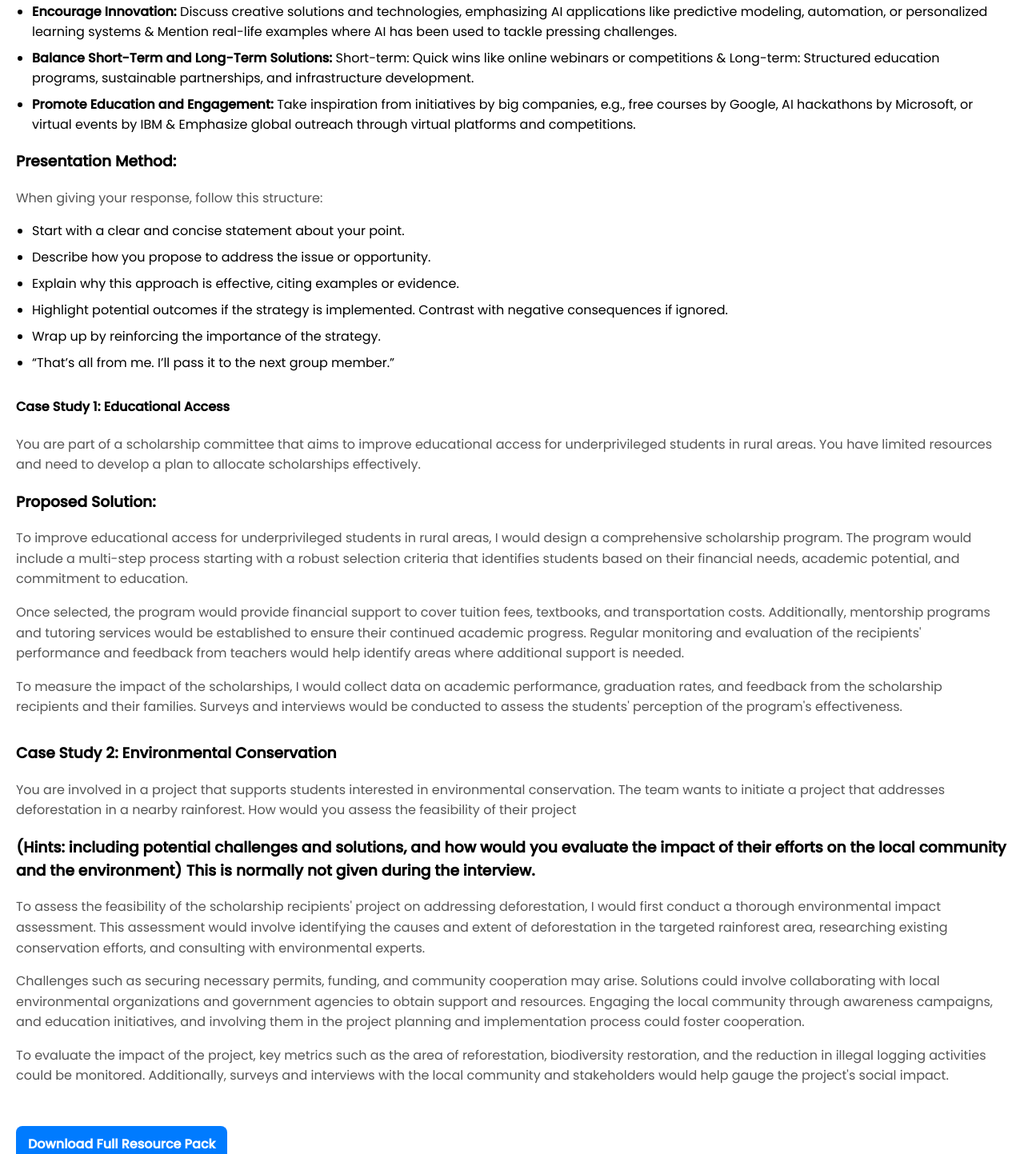
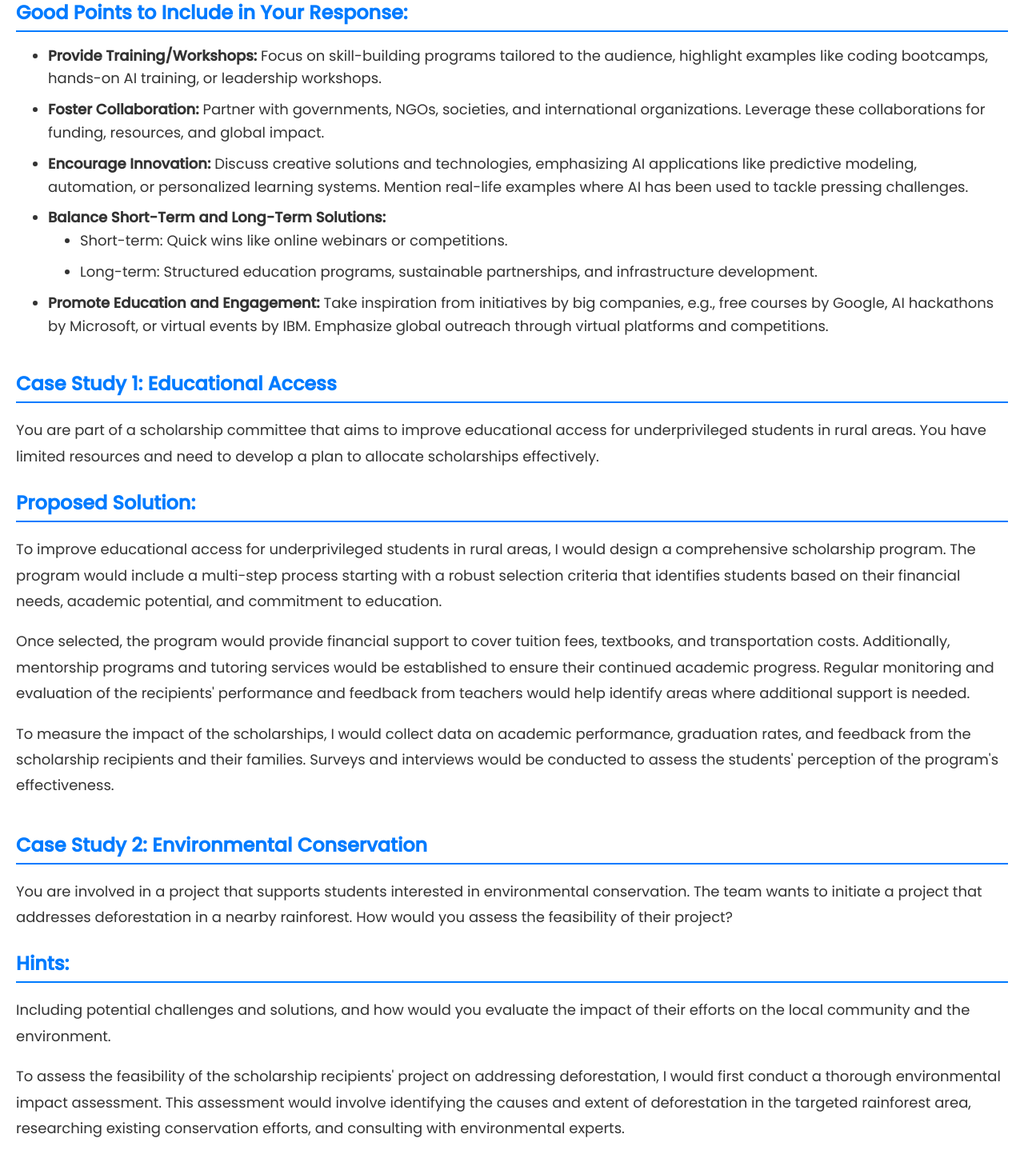
Before and after one commit to YiekSiewHao/MSI, a React (Create React App) app: page /preparation/koh_hui_xin_resource_pack in a window 1280 px wide. Shown: the part 700-2143 px from the top of the page at 80% size. Built offline with nearby package versions, Linux system fonts and the light colour scheme.

Commit message:
Scrolling Features for Essay Sample and Koh Hui Xin redesign

```diff
--- a/src/components/Koh_hui_xin_resource_pack.js
+++ b/src/components/Koh_hui_xin_resource_pack.js
@@ -1,4 +1,4 @@
-import React, { useEffect, useState } from 'react';
+import React from 'react';
 import { useNavigate } from 'react-router-dom';
 import styled from 'styled-components';
 import { ArrowBack } from '@mui/icons-material';
@@ -10,11 +10,11 @@ const ResourceContainer = styled.div`
 `;
 
 const BackButton = styled.button`
-  background-color: #007BFF;
+  background-color: #007bff;
   color: white;
   border: none;
-  padding: 10px 15px;
-  border-radius: 8px;
+  padding: 8px 12px;
+  border-radius: 5px;
   font-size: 16px;
   cursor: pointer;
   margin-bottom: 20px;
@@ -32,53 +32,57 @@ const BackButton = styled.button`
 `;
 
 const Title = styled.h1`
-  font-size: 32px;
-  color: #007BFF;
+  font-size: 36px;
+  color: #2c3e50;
   text-align: center;
-  margin-bottom: 20px;
+  margin-bottom: 30px;
 `;
 
 const Section = styled.div`
-  margin-bottom: 30px;
+  margin-bottom: 40px;
 
-  h2 {
+  h2, h3, h4 {
     font-size: 24px;
-    color: #007BFF;
+    color: #007bff;
     margin-bottom: 15px;
-    border-bottom: 2px solid #007BFF;
+    border-bottom: 2px solid #007bff;
     padding-bottom: 5px;
   }
 
   p {
-    font-size: 16px;
-    color: #555;
-    line-height: 1.6;
+    font-size: 18px;
+    color: #333;
+    line-height: 1.8;
+    margin-bottom: 15px;
   }
 
   ul {
     list-style-type: disc;
-    padding-left: 20px;
+    padding-left: 40px;
 
     li {
-      margin-bottom: 8px;
+      margin-bottom: 10px;
+      font-size: 18px;
+      line-height: 1.6;
+      color: #333;
     }
   }
 `;
 
 const DownloadLink = styled.a`
   display: inline-block;
-  margin-top: 20px;
-  padding: 10px 15px;
-  background: #007BFF;
+  margin-top: 30px;
+  padding: 12px 20px;
+  background: #28a745;
   color: white;
   text-decoration: none;
   border-radius: 8px;
-  font-size: 16px;
+  font-size: 18px;
   font-weight: bold;
   transition: background-color 0.3s ease;
 
   &:hover {
-    background-color: #0056b3;
+    background-color: #218838;
   }
 `;
 
@@ -106,13 +110,14 @@ const KohHuiXinResourcePack = () => {
           that has helped hundreds of students across Malaysia over the past three years,
           I can inspire and help you shape your dreams, too.
         </p>
-                <p><strong>Disclaimer:</strong> All the resources provided here are strictly for use under
+        <p>
+          <strong>Disclaimer:</strong> All the resources provided here are strictly for use under
           Malaysian Student Initiative and are not for sale.
         </p>
       </Section>
 
       <Section>
-                <h4>Part 1: Case Study QNA</h4>
+        <h2>Part 1: Case Study Q&A</h2>
         <p>
           A case study typically revolves around analyzing a real-world problem or scenario and
           proposing actionable solutions. For this scholarship interview, the case study might involve
@@ -122,32 +127,36 @@ to think critically, collaborate effectively, and innovate sustainably.
         </p>
         <h3>Good Points to Include in Your Response:</h3>
         <ul>
-                    <li><strong>Provide Training/Workshops:</strong> Focus on skill-building programs tailored to the audience, highlight examples like coding bootcamps, hands-on AI training, or leadership
-                    workshops.</li>
-                    <li><strong>Foster Collaboration:</strong> Partner with governments, NGOs, societies, and international organizations & Leverage these collaborations for funding, resources, and global impact.</li>
-                    <li><strong>Encourage Innovation:</strong> Discuss creative solutions and technologies, emphasizing AI applications like
-                    predictive modeling, automation, or personalized learning systems & Mention real-life examples where AI has been used to tackle pressing
-                    challenges.</li>
-                    <li><strong>Balance Short-Term and Long-Term Solutions:</strong> Short-term: Quick wins like online webinars or competitions & Long-term: Structured education programs, sustainable partnerships, and
-                    infrastructure development.</li>
-                    <li><strong>Promote Education and Engagement:</strong> Take inspiration from initiatives by big companies, e.g., free courses by
-                    Google, AI hackathons by Microsoft, or virtual events by IBM & Emphasize global outreach through virtual platforms and competitions.</li>
+          <li>
+            <strong>Provide Training/Workshops:</strong> Focus on skill-building programs tailored to the audience,
+            highlight examples like coding bootcamps, hands-on AI training, or leadership workshops.
+          </li>
+          <li>
+            <strong>Foster Collaboration:</strong> Partner with governments, NGOs, societies, and international organizations.
+            Leverage these collaborations for funding, resources, and global impact.
+          </li>
+          <li>
+            <strong>Encourage Innovation:</strong> Discuss creative solutions and technologies, emphasizing AI applications like
+            predictive modeling, automation, or personalized learning systems. Mention real-life examples where
+            AI has been used to tackle pressing challenges.
+          </li>
+          <li>
+            <strong>Balance Short-Term and Long-Term Solutions:</strong>
+            <ul>
+              <li>Short-term: Quick wins like online webinars or competitions.</li>
+              <li>Long-term: Structured education programs, sustainable partnerships, and infrastructure development.</li>
             </ul>
-                <h3>Presentation Method:</h3>
-                <p>When giving your response, follow this structure:</p>
-                <ul>
-                    <li>Start with a clear and concise statement about your point.</li>
-                    <li>Describe how you propose to address the issue or opportunity.</li>
-                    <li>Explain why this approach is effective, citing examples or evidence.</li>
-                    <li>Highlight potential outcomes if the strategy is implemented. Contrast with negative
-                    consequences if ignored.</li>
-                    <li>Wrap up by reinforcing the importance of the strategy.</li>
-                    <li>“That’s all from me. I’ll pass it to the next group member.”</li>
+          </li>
+          <li>
+            <strong>Promote Education and Engagement:</strong> Take inspiration from initiatives by big companies, e.g.,
+            free courses by Google, AI hackathons by Microsoft, or virtual events by IBM. Emphasize global outreach
+            through virtual platforms and competitions.
+          </li>
         </ul>
       </Section>
 
       <Section>
-                <h4>Case Study 1: Educational Access</h4>
+        <h2>Case Study 1: Educational Access</h2>
         <p>
           You are part of a scholarship committee that aims to improve educational access for
           underprivileged students in rural areas. You have limited resources and need to develop
@@ -176,30 +185,29 @@ to think critically, collaborate effectively, and innovate sustainably.
       </Section>
 
       <Section>
-                <h3>Case Study 2: Environmental Conservation</h3>
+        <h2>Case Study 2: Environmental Conservation</h2>
         <p>
-                    You are involved in a project that supports students interested in
-                    environmental conservation. The team wants to initiate a project that
-                    addresses deforestation in a nearby rainforest. How would you assess
-                    the feasibility of their project
+          You are involved in a project that supports students interested in environmental conservation.
+          The team wants to initiate a project that addresses deforestation in a nearby rainforest.
+          How would you assess the feasibility of their project?
         </p>
-                <h3>
-                    (Hints: including potential challenges and solutions, and how would you
-                    evaluate the impact of their efforts on the local community and the
-                    environment) This is normally not given during the interview.
-                </h3>
+        <h3>Hints:</h3>
+        <p>
+          Including potential challenges and solutions, and how would you evaluate the impact of their efforts
+          on the local community and the environment.
+        </p>
         <p>
           To assess the feasibility of the scholarship recipients' project on addressing deforestation, I
-                    would first conduct a thorough environmental impact assessment. This assessment would
-                    involve identifying the causes and extent of deforestation in the targeted rainforest area,
-                    researching existing conservation efforts, and consulting with environmental experts.
+          would first conduct a thorough environmental impact assessment. This assessment would involve
+          identifying the causes and extent of deforestation in the targeted rainforest area, researching
+          existing conservation efforts, and consulting with environmental experts.
         </p>
         <p>
-                    Challenges such as securing necessary permits, funding, and community cooperation may
-                    arise. Solutions could involve collaborating with local environmental organizations and
-                    government agencies to obtain support and resources. Engaging the local community
-                    through awareness campaigns, and education initiatives, and involving them in the project
-                    planning and implementation process could foster cooperation.
+          Challenges such as securing necessary permits, funding, and community cooperation may arise.
+          Solutions could involve collaborating with local environmental organizations and government
+          agencies to obtain support and resources. Engaging the local community through awareness
+          campaigns, education initiatives, and involving them in the project planning and implementation
+          process could foster cooperation.
         </p>
         <p>
           To evaluate the impact of the project, key metrics such as the area of reforestation,
--- a/src/components/Preparation.js
+++ b/src/components/Preparation.js
@@ -1,28 +1,35 @@
-import React from "react";
+import React, { useRef, useState, useEffect } from "react";
 import { Link } from "react-router-dom";
 import styled from "styled-components";
-import { FaArrowRight } from "react-icons/fa";
+import { FaArrowRight, FaChevronLeft, FaChevronRight } from "react-icons/fa";
 import essays from "../essays.json";
 
+/* Styled Components */
+
+/* Container for the entire Preparation section */
 const PreparationContainer = styled.div`
   padding: 40px 20px;
-  max-width: 1200px;
+  max-width: 1400px;
   margin: 0 auto;
 `;
 
+/* Main title */
 const PreparationTitle = styled.h1`
   font-size: 28px;
-  color: #007BFF;
+  color: #007bff;
   text-align: center;
   margin-bottom: 10px;
 `;
 
+/* Subheading for sections */
 const SubHeading = styled.h2`
   font-size: 22px;
   color: #555;
   text-align: center;
   margin-bottom: 20px;
 `;
+
+/* Scholar Highlight Section */
 const ScholarHighlightContainer = styled.div`
   margin-bottom: 40px;
 `;
@@ -90,24 +97,71 @@ const ScholarDescription = styled.p`
 
 const ArrowIcon = styled(FaArrowRight)`
   color: #2c3e50;
-  font-size: 4px;
+  font-size: 40px;
   margin-left: auto;
   padding: 10px; /* Add space around the arrow */
 `;
 
+/* Scrolling Feature Styled Components */
 
+/* Container to hold the scrolling area and arrows */
+const ScrollContainer = styled.div`
+  position: relative;
+  margin-bottom: 40px; /* Add space below the scroll area */
+`;
+
+/* Left and Right Arrow Buttons */
+const ArrowButton = styled.div`
+  position: absolute;
+  top: 50%;
+  transform: translateY(-50%);
+  ${(props) => (props.left ? "left: -20px;" : "right: -20px;")}
+  background: rgba(255, 255, 255, 0.7);
+  width: 40px; /* Set equal width and height */
+  height: 40px;
+  cursor: pointer;
+  visibility: ${(props) => (props.visible ? "visible" : "hidden")};
+  z-index: 1;
+  border-radius: 50%; /* Makes the square into a circle */
+  box-shadow: 0 2px 4px rgba(0, 0, 0, 0.3);
+  display: flex; /* Center the icon inside */
+  align-items: center;
+  justify-content: center;
+
+  &:hover {
+    background: rgba(255, 255, 255, 1);
+  }
+`;
+
+
+/* Scrollable container for the essay cards */
 const EssayCardContainer = styled.div`
   display: grid;
-  grid-template-columns: repeat(3, 1fr);
+  grid-auto-flow: column;
+  grid-template-rows: repeat(2, 1fr);
   gap: 20px;
+  overflow-x: auto;
+  scroll-behavior: smooth;
+  padding: 20px 0;
+
+  /* Hide scrollbar */
+  -ms-overflow-style: none; /* IE and Edge */
+  scrollbar-width: none; /* Firefox */
+  &::-webkit-scrollbar {
+    display: none;
+  }
 `;
 
+/* Individual Essay Card */
 const EssayCard = styled(Link)`
+  width: 350px;
+  flex-shrink: 0;
   text-decoration: none;
   background-color: #f9f9f9;
   border: 1px solid #ddd;
   border-radius: 15px;
   padding: 20px;
+  box-sizing: border-box;
   box-shadow: 0 4px 6px rgba(0, 0, 0, 0.1);
   transition: transform 0.3s ease;
 
@@ -116,24 +170,28 @@ const EssayCard = styled(Link)`
   }
 `;
 
+/* Title of the Essay Card */
 const CardTitle = styled.h3`
   font-size: 18px;
   color: #333;
   margin-bottom: 10px;
 `;
 
+/* Meta information about the essay */
 const EssayMeta = styled.div`
   font-size: 14px;
   color: #555;
   margin-bottom: 10px;
 `;
 
+/* Divider line */
 const Divider = styled.hr`
   border: none;
   border-top: 1px solid #ddd;
   margin: 10px 0;
 `;
 
+/* Preview text of the essay */
 const EssayPreview = styled.div`
   font-size: 16px;
   color: #333;
@@ -145,49 +203,125 @@ const EssayPreview = styled.div`
   }
 `;
 
+/* Main Component */
 const Preparation = () => {
+  /* Reference to the scrollable container */
+  const scrollContainerRef = useRef(null);
+
+  /* State to manage the visibility of the left and right arrows */
+  const [arrowLeftVisible, setArrowLeftVisible] = useState(false);
+  const [arrowRightVisible, setArrowRightVisible] = useState(true);
+
+  /* Handle scroll event to show/hide arrows */
+  const handleScroll = () => {
+    const container = scrollContainerRef.current;
+    if (container) {
+      const maxScrollLeft = container.scrollWidth - container.clientWidth;
+      setArrowLeftVisible(container.scrollLeft > 0);
+      setArrowRightVisible(container.scrollLeft < maxScrollLeft);
+    }
+  };
+
+  /* Attach scroll event listener */
+  useEffect(() => {
+    const container = scrollContainerRef.current;
+    if (container) {
+      container.addEventListener("scroll", handleScroll);
+      handleScroll(); // Initial check
+      return () => {
+        container.removeEventListener("scroll", handleScroll);
+      };
+    }
+  }, []);
+
+  /* Scroll the container to the left */
+  const scrollLeft = () => {
+    const container = scrollContainerRef.current;
+    if (container) {
+      const scrollAmount = container.clientWidth * 0.8;
+      container.scrollBy({ left: -scrollAmount, behavior: "smooth" });
+    }
+  };
+
+  /* Scroll the container to the right */
+  const scrollRight = () => {
+    const container = scrollContainerRef.current;
+    if (container) {
+      const scrollAmount = container.clientWidth * 0.8;
+      container.scrollBy({ left: scrollAmount, behavior: "smooth" });
+    }
+  };
+
   const scholarImagePath = "/assets/portrait/kohhuixin.jpg";
 
   return (
     <PreparationContainer>
       <PreparationTitle>Preparation Materials</PreparationTitle>
 
+      {/* Scholar Highlight Section */}
       <ScholarHighlightContainer>
         <HighlightHeader>Scholar's Highlight</HighlightHeader>
         <HighlightDescription>
-          A huge shoutout to Koh Hui Xin for contributing her resource pack to help future scholars prepare effectively. Click below to explore more!
+          A huge shoutout to Koh Hui Xin for contributing her resource pack to
+          help future scholars prepare effectively. Click below to explore more!
         </HighlightDescription>
         <ScholarSection to="/preparation/koh_hui_xin_resource_pack">
           <ScholarImage src={scholarImagePath} alt="Koh Hui Xin" />
           <ScholarDetails>
             <ScholarName>Koh Hui Xin</ScholarName>
-            <ScholarMeta><strong>Scholarship:</strong> Bank Negara Malaysia Scholarship</ScholarMeta>
-            <ScholarMeta><strong>Course:</strong> BSc Computer Science, University of Manchester</ScholarMeta>
+            <ScholarMeta>
+              <strong>Scholarship:</strong> Bank Negara Malaysia Scholarship
+            </ScholarMeta>
+            <ScholarMeta>
+              <strong>Course:</strong> BSc Computer Science, University of
+              Manchester
+            </ScholarMeta>
             <ScholarDescription>
-              Koh Hui Xin has contributed an excellent resource pack to help future scholars prepare effectively. Click to explore!
+              Koh Hui Xin has contributed an excellent resource pack to help
+              future scholars prepare effectively. Click to explore!
             </ScholarDescription>
           </ScholarDetails>
           <ArrowIcon />
         </ScholarSection>
       </ScholarHighlightContainer>
 
-      <SubHeading>Sample Essays</SubHeading>
-      <EssayCardContainer>
+      {/* Sample Essays Section with Scrolling Feature */}
+      <HighlightHeader>Sample Essays</HighlightHeader>
+        <HighlightDescription>
+        Explore a curated collection of sample essays from successful scholarship applicants. These essays provide valuable insights into what makes a compelling application, helping you to craft your own standout essays.
+        </HighlightDescription>
+      <ScrollContainer>
+        {/* Left Arrow Button */}
+        <ArrowButton left visible={arrowLeftVisible} onClick={scrollLeft}>
+          <FaChevronLeft size={24} />
+        </ArrowButton>
+
+        {/* Scrollable Essay Cards */}
+        <EssayCardContainer ref={scrollContainerRef}>
           {essays.map((essay, index) => (
             <EssayCard to={`/essay/${index}`} key={index}>
               <CardTitle>{essay.scholarship}</CardTitle>
               <EssayMeta>
-              <strong>Author:</strong> {essay.author} | <strong>Year:</strong> {essay.year}
+                <strong>Author:</strong> {essay.author} | <strong>Year:</strong>{" "}
+                {essay.year}
               </EssayMeta>
               <EssayPreview>
                 <p>{essay.question[0]}</p>
                 <Divider />
                 <p>{essay.essay[0].slice(0, 250)}...</p>
-              <span><strong>Read More</strong></span>
+                <span>
+                  <strong>Read More</strong>
+                </span>
               </EssayPreview>
             </EssayCard>
           ))}
         </EssayCardContainer>
+
+        {/* Right Arrow Button */}
+        <ArrowButton visible={arrowRightVisible} onClick={scrollRight}>
+          <FaChevronRight size={24} />
+        </ArrowButton>
+      </ScrollContainer>
     </PreparationContainer>
   );
 };
```
Lines whose indentation alone changed are shown as unchanged.
